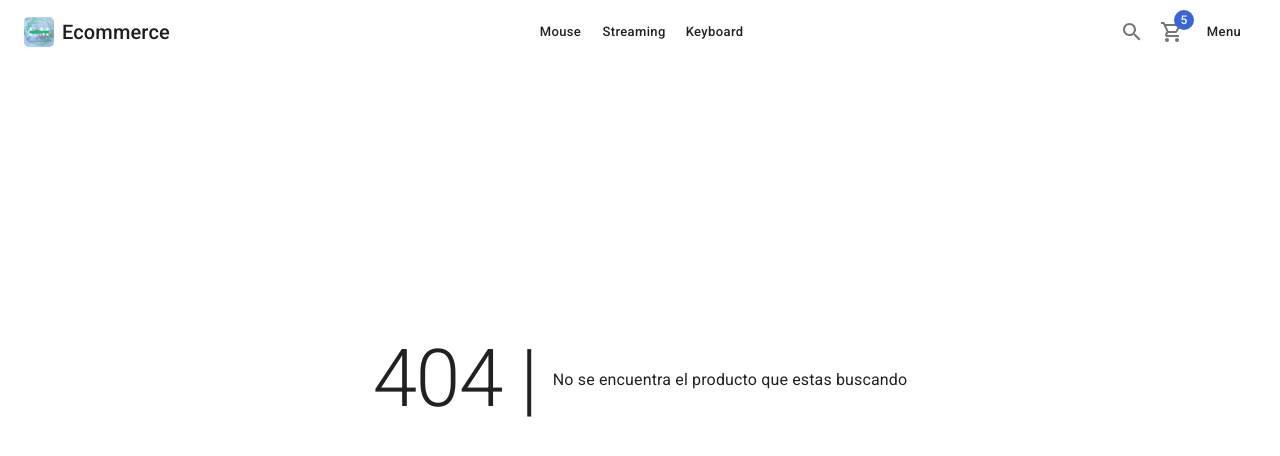
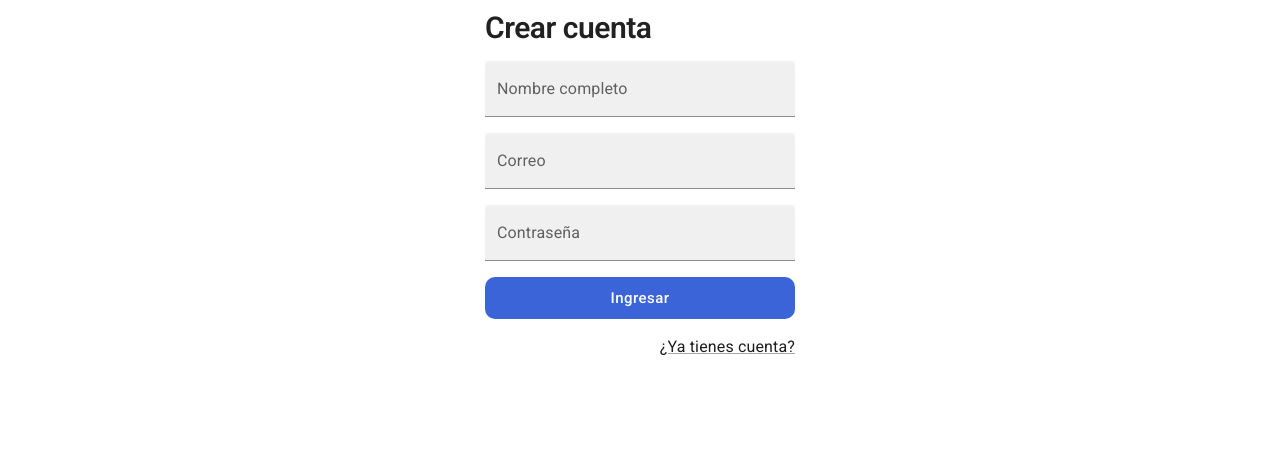
Before and after one commit to ivanjosemm/adso-ecommerce, a Next.js app: page /auth/register in a window 1280 px wide. Before the commit this address had no page. Shown: the top 456 px of the page. Built offline with nearby package versions, Linux system fonts and the light colour scheme.

Commit message:
nuevos cambios del proyecto 8/12/2023

```diff
--- /dev/null
+++ b/components/layouts/AuthLayout.tsx
@@ -0,0 +1,22 @@
+import { FC, ReactNode } from 'react'
+import Head from 'next/head'
+import { Box } from '@mui/material'
+
+interface Props {
+  title: string,
+  children?: ReactNode
+}
+export const AuthLayout: FC <Props> = ({ children, title }) => {
+  return (
+    <>
+      <Head>
+        <title>{title}</title>
+      </Head>
+      <main>
+        <Box display='flex' justifyContent='center' alignItems='center' height='calc(100vh - 200px'>
+          {children}
+        </Box>
+      </main>
+    </>
+  )
+}
--- a/components/layouts/index.ts
+++ b/components/layouts/index.ts
@@ -1 +1,2 @@
 export * from "./shopLayout"
+export * from './AuthLayout'
--- /dev/null
+++ b/pages/auth/register.tsx
@@ -0,0 +1,46 @@
+import { AuthLayout } from "../../components/layouts"
+import { Box, Button, Grid, TextField, Typography, Link } from "@mui/material"
+import NextLink from 'next/link'
+
+const RegisterPage = () => {
+  return (
+    <AuthLayout title={"Ingresar"}>
+      <Box sx={{ width: 350, padding: '10px 20px'}}>
+        <Grid container spacing={2}>
+          <Grid item xs={12}>
+            <Typography variant="h1" component='h1'>Crear cuenta</Typography>
+          </Grid>
+
+          <Grid item xs={12}>
+            <TextField label='Nombre completo' variant="filled" fullWidth/>
+          </Grid>
+
+          <Grid item xs={12}>
+            <TextField label='Correo' variant="filled" fullWidth/>
+          </Grid>
+
+          <Grid item xs={12}>
+            <TextField label='Contraseña' type="password" variant="filled" fullWidth/>
+          </Grid>
+
+          <Grid item xs={12}>
+            <Button color='secondary' className='circular-btn' size='large' fullWidth>
+              Ingresar
+            </Button>
+          </Grid>
+
+          <Grid item xs={12} display='flex' justifyContent='end'>
+            <NextLink href='/auth/login' passHref legacyBehavior>
+              <Link underline="always">
+                ¿Ya tienes cuenta?
+              </Link>
+            </NextLink>
+          </Grid>
+        </Grid>
+      </Box>
+
+    </AuthLayout>
+  )
+}
+
+export default RegisterPage
```
Also changed, not shown: pages/auth/login.tsx (added, +42 -0 lines).
